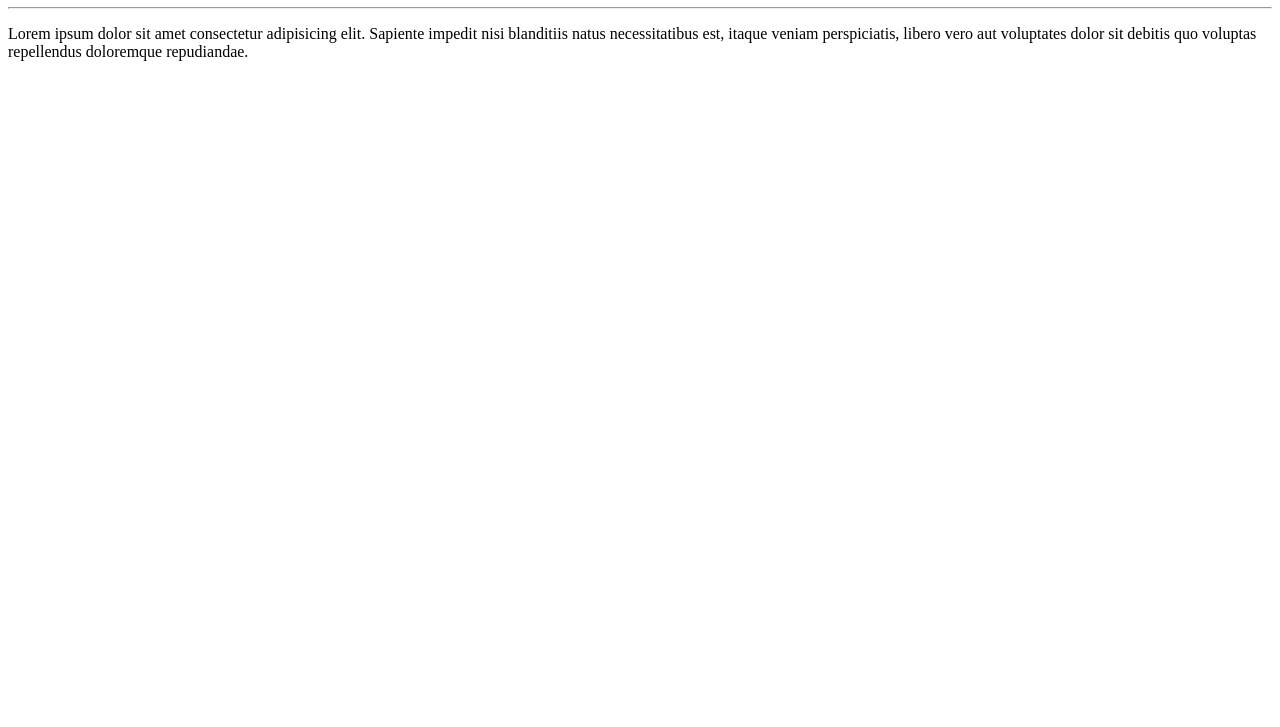
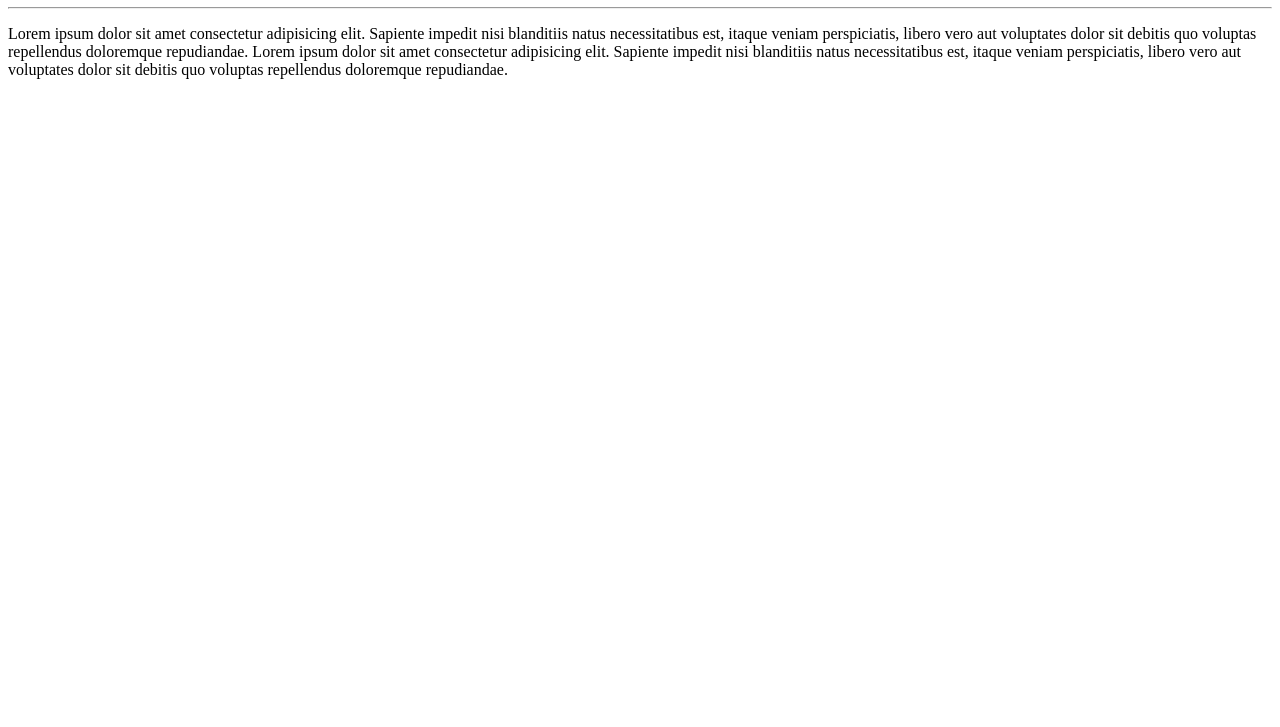
Before and after one commit to renatoalmeida87/Ola-Mundo, a plain HTML site: page site-exemplo/index.html in a window 1280 px wide. Shown: the part 73-800 px from the top of the page. Drawn offline with Linux system fonts and the light colour scheme.

Commit message:
adicionei um parágrafo

```diff
--- a/site-exemplo/index.html
+++ b/site-exemplo/index.html
@@ -11,6 +11,7 @@
   <hr>
   <p>
       Lorem ipsum dolor sit amet consectetur adipisicing elit. Sapiente impedit nisi blanditiis natus necessitatibus est, itaque veniam perspiciatis, libero vero aut voluptates dolor sit debitis quo voluptas repellendus doloremque repudiandae.
+      Lorem ipsum dolor sit amet consectetur adipisicing elit. Sapiente impedit nisi blanditiis natus necessitatibus est, itaque veniam perspiciatis, libero vero aut voluptates dolor sit debitis quo voluptas repellendus doloremque repudiandae.
   </p>
 </body>
 </html>
```
